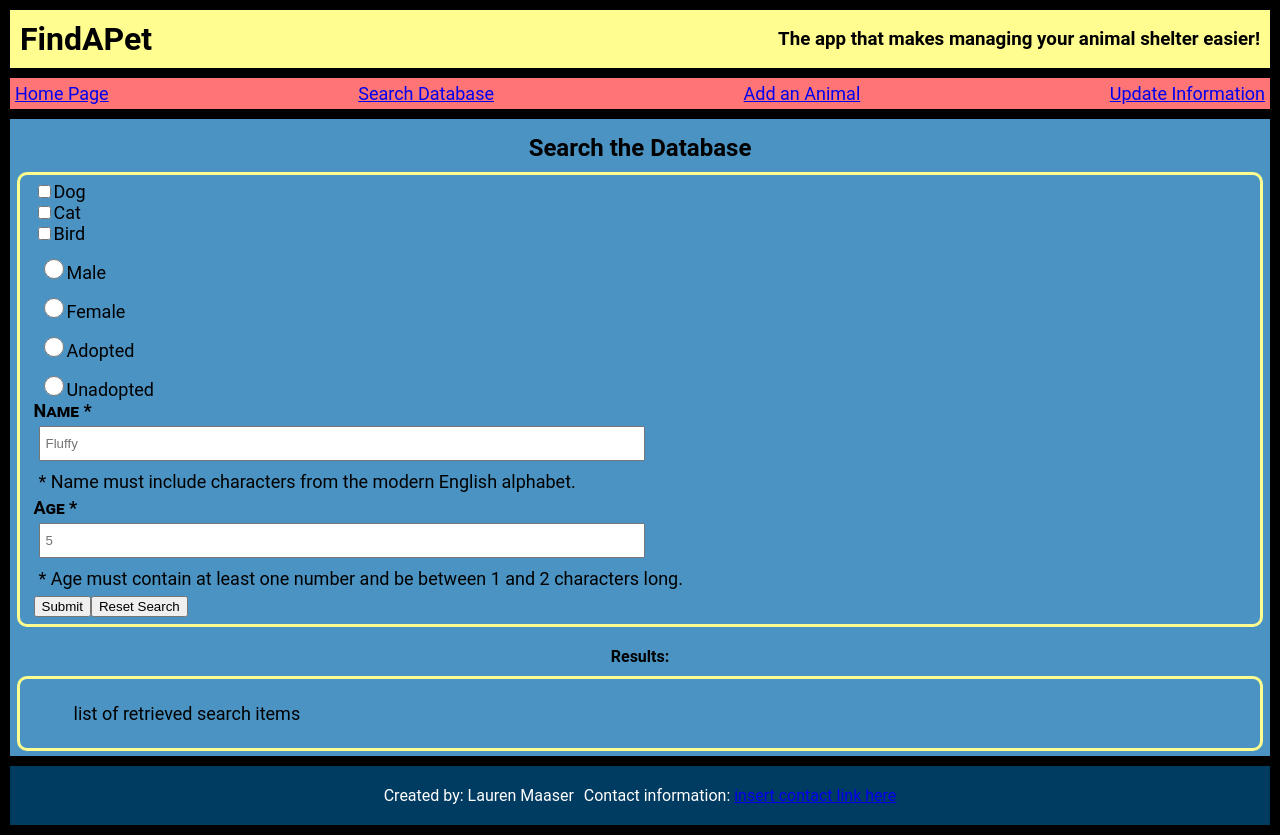
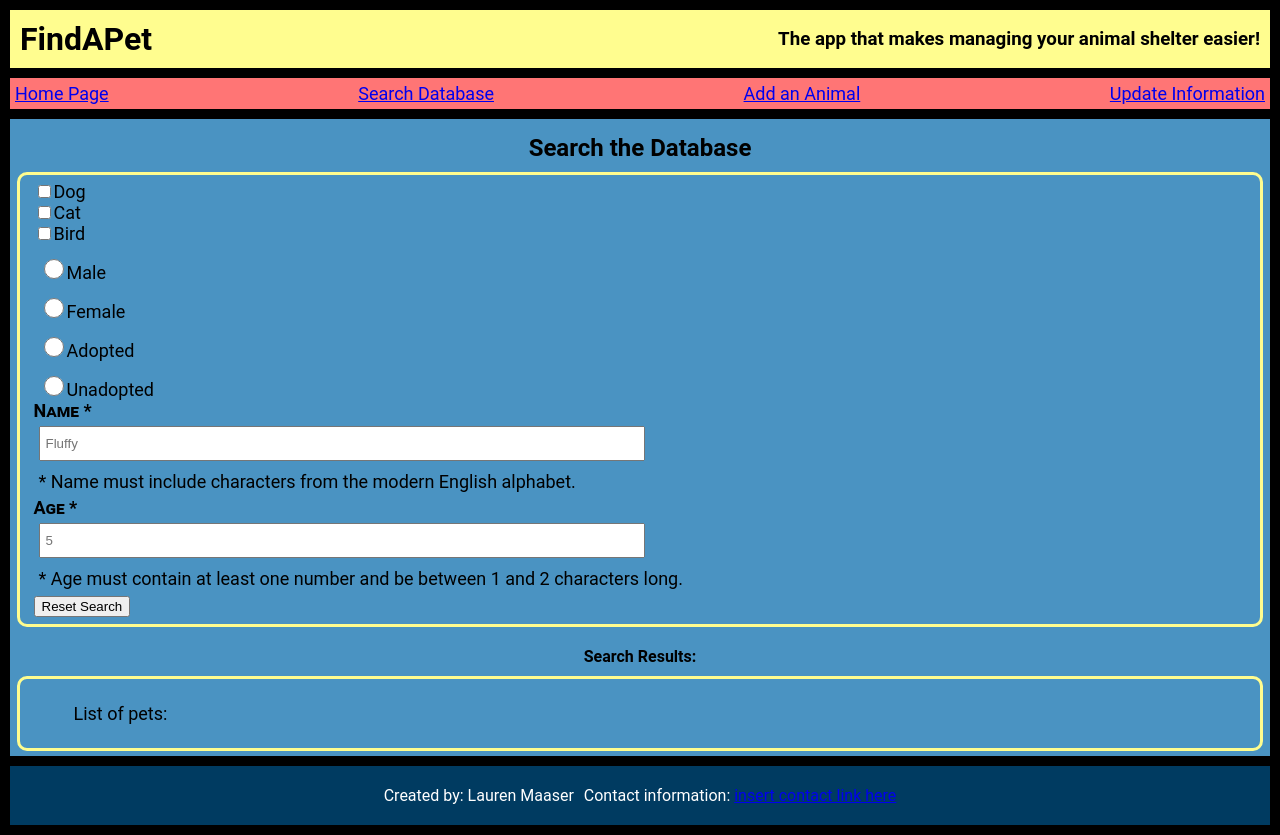
Before and after one commit to Lmcmaaser/find-a-pet-app, a React (Create React App) app: page /search in a window 1280 px wide. Built offline with nearby package versions, Linux system fonts and the light colour scheme.

Commit message:
removed submit button

```diff
--- a/src/Search/Search.js
+++ b/src/Search/Search.js
@@ -257,13 +257,6 @@ export default class Search extends React.Component {
               </p>
             <div>
               <button
-                type="submit"
-                className="reset-button"
-                aria-label="reset button"
-              >
-                Submit
-              </button>
-              <button
                 type="reset"
                 value="Reset"
                 className="reset-button"
@@ -276,9 +269,9 @@ export default class Search extends React.Component {
           </fieldset>
         </form>
         <div className="results-section">
-          <h4>Results:</h4>
+          <h4>Search Results:</h4>
           <div className="results-list">
-            <ul>list of retrieved search items
+            <ul>List of pets:
               {filteredPets.map((pet) =>
                 <li key={pet.id}>
                   Id: {pet.id}
```
